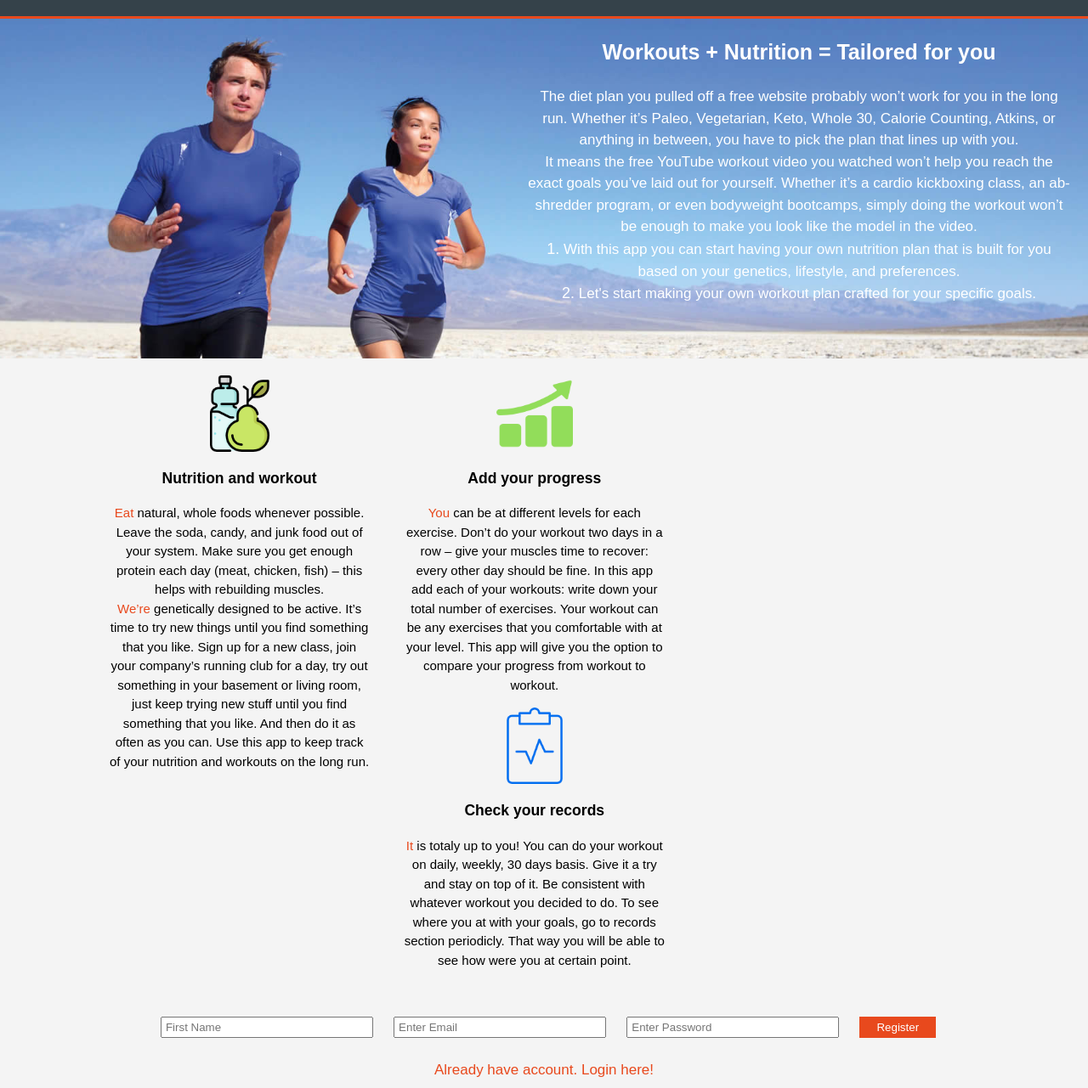
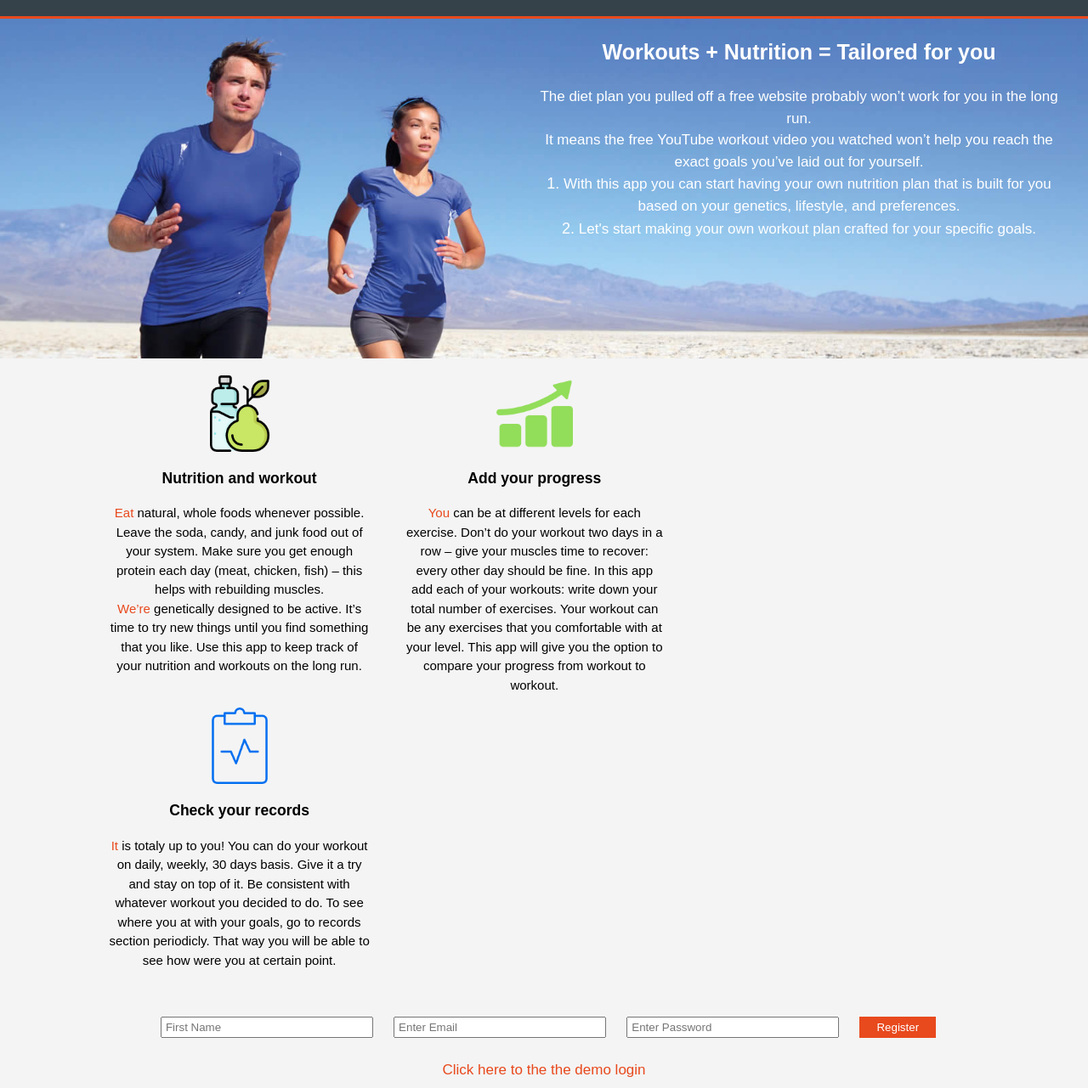
Before and after one commit to hero931/wellness-organizer-node-capstone, a website: page public/index.html in a window 1280 px wide. Shown: the part 81-1362 px from the top of the page at 85% size. Drawn offline with nearby package versions, Linux system fonts and the light colour scheme.

Commit message:
html updated

```diff
--- a/public/index.html
+++ b/public/index.html
@@ -8,8 +8,8 @@
         <meta name="keywords" content="Web app for nutrition and workout">
         <meta name="author" content="Ilya Andreev">
         <title>Wellness Organizer</title>
+        <link rel="stylesheet" href="./css/index.css">
         <link rel="icon" href="images/cool.png">
-        <link rel="stylesheet" href="./css/index.css">
     </head>
 
     <body>
@@ -34,7 +34,7 @@
             <section id="landing_section">
                 <div class="container">
                     <h1>Workouts + Nutrition = Tailored for you</h1>
-                    <p>The diet plan you pulled off a free website probably won’t work for you in the long run. Whether it’s Paleo, Vegetarian, Keto, Whole 30, Calorie Counting, Atkins, or anything in between, you have to pick the plan that lines up with you.<br> It means the free YouTube workout video you watched won’t help you reach the exact goals you’ve laid out for yourself. Whether it’s a cardio kickboxing class, an ab-shredder program, or even bodyweight bootcamps, simply doing the workout won’t be enough to make you look like the model in the video.<br> <span>1.</span> With this app you can start having your own nutrition plan that is built for you based on your genetics, lifestyle, and preferences.<br> <span>2.</span> Let's start making your own workout plan crafted for your specific goals.</p>
+                    <p>The diet plan you pulled off a free website probably won’t work for you in the long run. <br> It means the free YouTube workout video you watched won’t help you reach the exact goals you’ve laid out for yourself.<br> <span>1.</span> With this app you can start having your own nutrition plan that is built for you based on your genetics, lifestyle, and preferences.<br> <span>2.</span> Let's start making your own workout plan crafted for your specific goals.</p>
                 </div>
             </section>
 
@@ -43,7 +43,7 @@
                     <div class="box">
                         <img src="./images/Nut.png.png">
                         <h3>Nutrition and workout</h3>
-                        <p><span>Eat</span> natural, whole foods whenever possible. Leave the soda, candy, and junk food out of your system. Make sure you get enough protein each day (meat, chicken, fish) – this helps with rebuilding muscles.<br> <span>We’re</span> genetically designed to be active. It’s time to try new things until you find something that you like. Sign up for a new class, join your company’s running club for a day, try out something in your basement or living room, just keep trying new stuff until you find something that you like. And then do it as often as you can. Use this app to keep track of your nutrition and workouts on the long run.</p>
+                        <p><span>Eat</span> natural, whole foods whenever possible. Leave the soda, candy, and junk food out of your system. Make sure you get enough protein each day (meat, chicken, fish) – this helps with rebuilding muscles.<br> <span>We’re</span> genetically designed to be active. It’s time to try new things until you find something that you like. Use this app to keep track of your nutrition and workouts on the long run.</p>
                     </div>
                     <div class="box">
                         <img src="./images/pro.png">
@@ -66,7 +66,7 @@
                     <input type="password" placeholder="Enter Password" value="" id="password" class="input password_input " required>
                     <button type="submit" class="button_submit">Register</button>
                     <br>
-                    <a href="" class="activate-login">Already have account. Login here!</a>
+                    <a href="" class="activate-login">Click here to the the demo login</a>
                 </form>
             </section>
         </main>
```
